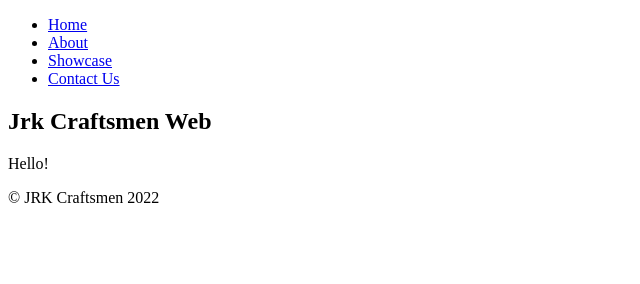
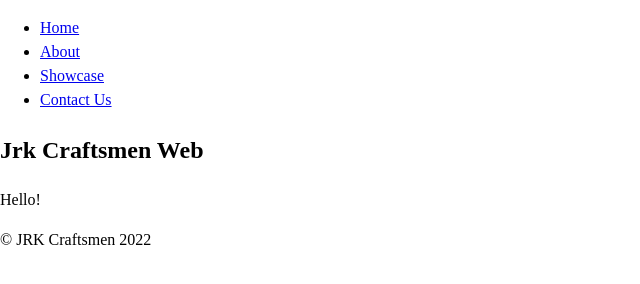
Before and after one commit to petersonrl1/site-jrkCraftsmen, a Gatsby site: page / in a window 1280 px wide. Shown: the whole page, without its empty margins (0-640 px from the left). Built offline with nearby package versions, Linux system fonts and the light colour scheme; Gatsby itself is replaced by a stand-in of ours.

Commit message:
adding global styles and adding to Layout

```diff
--- a/src/components/Layout.js
+++ b/src/components/Layout.js
@@ -1,10 +1,13 @@
 import React from 'react';
 import Footer from './Footer';
 import Navbar from './Navbar';
+import 'normalize.css';
+import GlobalStyles from '../styles/GlobalStyles';
 
 export default function Layout({ children }) {
   return (
     <div>
+      <GlobalStyles />
       <Navbar />
       {children}
       <Footer />
--- /dev/null
+++ b/src/styles/GlobalStyles.js
@@ -0,0 +1,98 @@
+import { createGlobalStyle } from 'styled-components';
+
+const GlobalStyles = createGlobalStyle`
+    /* ---------- */
+    /* RESET based on Kevin Powell. We are also importing normalize.css in the Layout component. */
+    /* ---------- */
+
+    /* body */
+    body {
+        line-height: 1.5;
+        min-height: 100vh;
+    }
+
+    /* images */
+    img,
+    picture {
+        max-width: 100%;
+        display: block;
+    }
+
+    /* form elements */
+    input,
+    button,
+    textarea,
+    select {
+        font: inherit;
+    }
+
+    /* remove animations for people who've turned them off */
+    @media (prefers-reduced-motion: reduce) {
+        *,
+        *::before,
+        *::after {
+            animation-duration: 0.1ms !important;
+            animation-iteration-count: 1 !important;
+            transition-duration: 0.1ms !important;
+            scroll-behavior: auto !important;
+        }
+    }
+
+    /* ---------- */
+    /* Utility Classes */
+    /* ---------- */
+
+    .flex {
+        display: flex;
+        gap: var(--gap, 1rem);
+    }
+
+    .grid {
+        display: grid;
+        gap: var(--gap, 1rem);
+    }
+
+    .container {
+        padding-inline: 2em;
+        margin-inline: auto;
+        max-width: 80rem;
+    }
+
+    .sr-only {
+        position: absolute;
+        width: 1px;
+        height: 1px;
+        padding: 0;
+        margin: -1px;
+        overflow: hidden;
+        clip: rect(0,0,0,0);
+        white-space: nowrap;
+        border: 0;
+    }
+
+/* ----------------------------- */
+
+    :root {
+    /* basic color palette: https://coolors.co/374258-27343e-e7f5ff-bec1c3-ebebeb */
+    --blue  : #374258;
+    --darkblue: #27343e;
+    --lightblue: #e7f5ff;
+    --lightgrey: #bec1c3;
+    --offwhite: #EBEBEB;
+    /* additional colors */
+    --white: #ffffff;
+    --robinblue:#cfebff;
+    --darkgrey: #7c868a;
+    }
+
+    html {
+        background-color: var(--lightbl);
+    }
+
+    fieldset {
+        border-color: rgba(0,0,0,0.1);
+        border-width: 1px;
+    }
+`;
+
+export default GlobalStyles;
```
